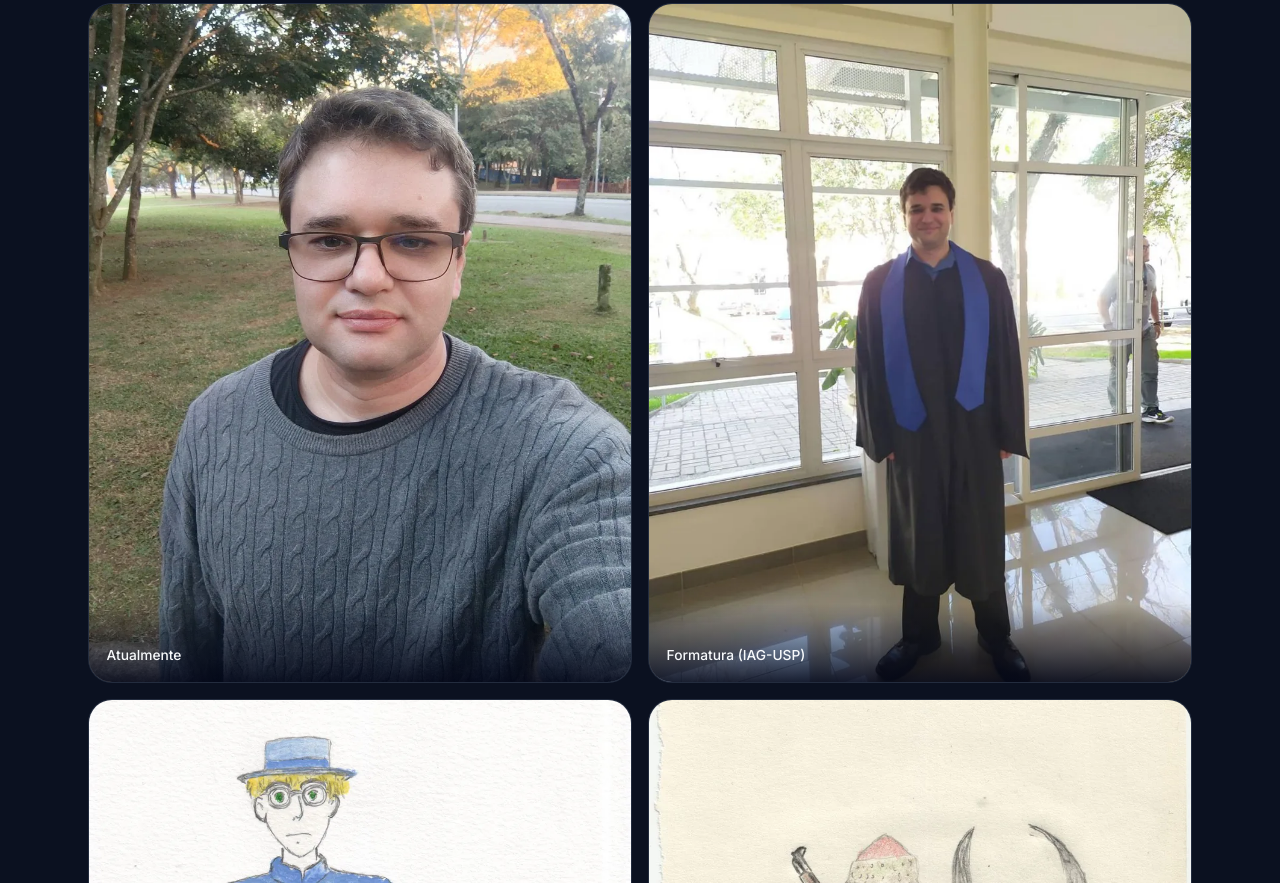
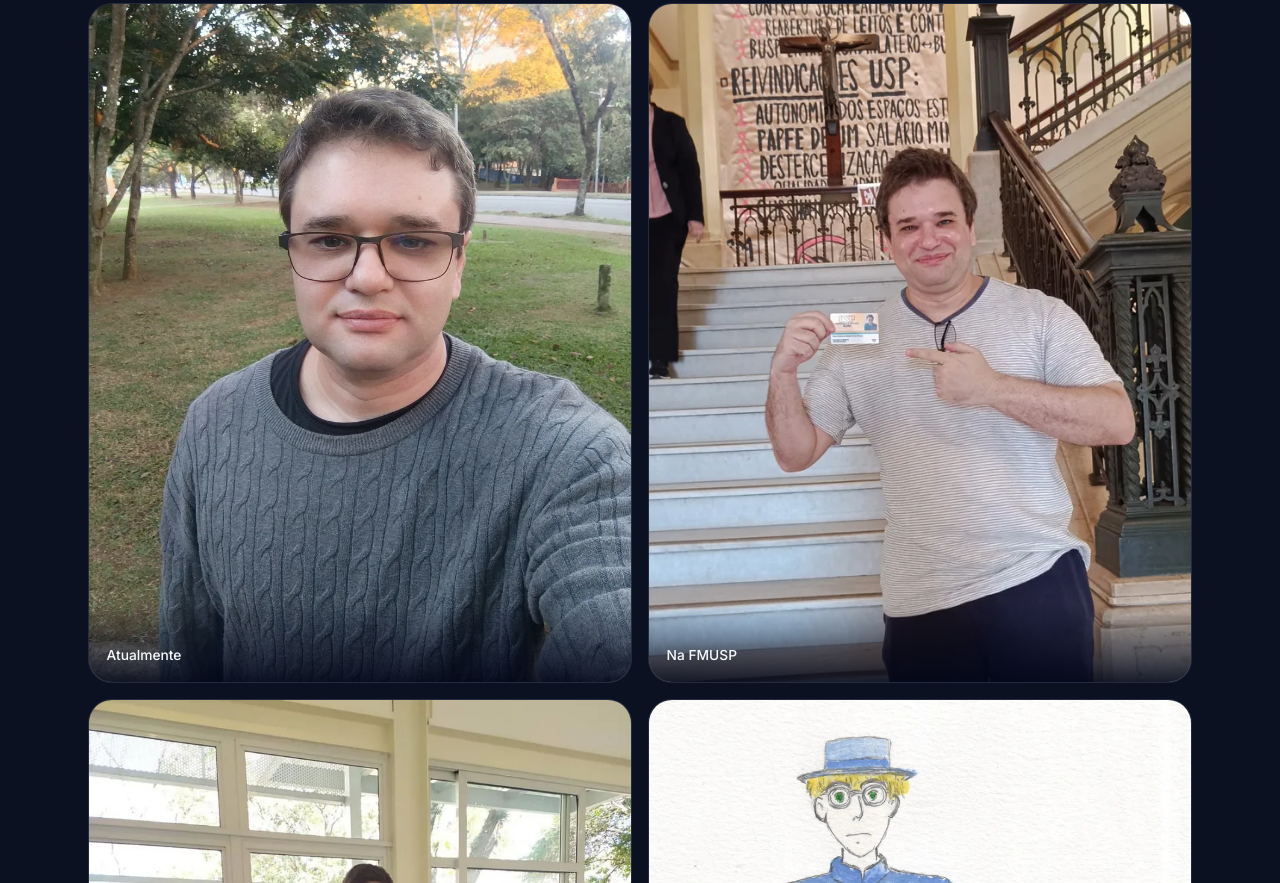
Before and after one commit to paulopimenta6/paulopimenta6.github.io, a plain HTML site: page index.html in a window 1280 px wide. Shown: the part 8186-9069 px from the top of the page. Drawn offline with Linux system fonts and the light colour scheme.

Commit message:
Add FMUSP photo to gallery

```diff
--- a/assets/css/style.css
+++ b/assets/css/style.css
@@ -1202,6 +1202,10 @@ button {
   transition: transform 450ms ease;
 }
 
+.gallery-item--tall img {
+  object-position: center 32%;
+}
+
 .gallery-item:hover img {
   transform: scale(1.04);
 }
--- a/index.html
+++ b/index.html
@@ -526,6 +526,13 @@
           </picture>
           <span>Atualmente</span>
         </button>
+        <button class="gallery-item gallery-item--tall reveal" type="button" data-full="assets/images/eu_na_fmusp.jpg" data-caption="Na FMUSP">
+          <picture>
+            <source srcset="assets/images/eu_na_fmusp.webp" type="image/webp" />
+            <img src="assets/images/eu_na_fmusp.jpg" alt="Paulo Pimenta na FMUSP, segurando seu cartão de estudante" width="629" height="1400" loading="lazy" decoding="async" />
+          </picture>
+          <span>Na FMUSP</span>
+        </button>
         <button class="gallery-item reveal" type="button" data-full="assets/images/eu_na_minha_formatura.jpg" data-caption="Minha formatura (IAG-USP)">
           <picture>
             <source srcset="assets/images/eu_na_minha_formatura.webp" type="image/webp" />
```
Also changed, not shown: assets/images/eu_na_fmusp.jpg (added), assets/images/eu_na_fmusp.webp (added).
